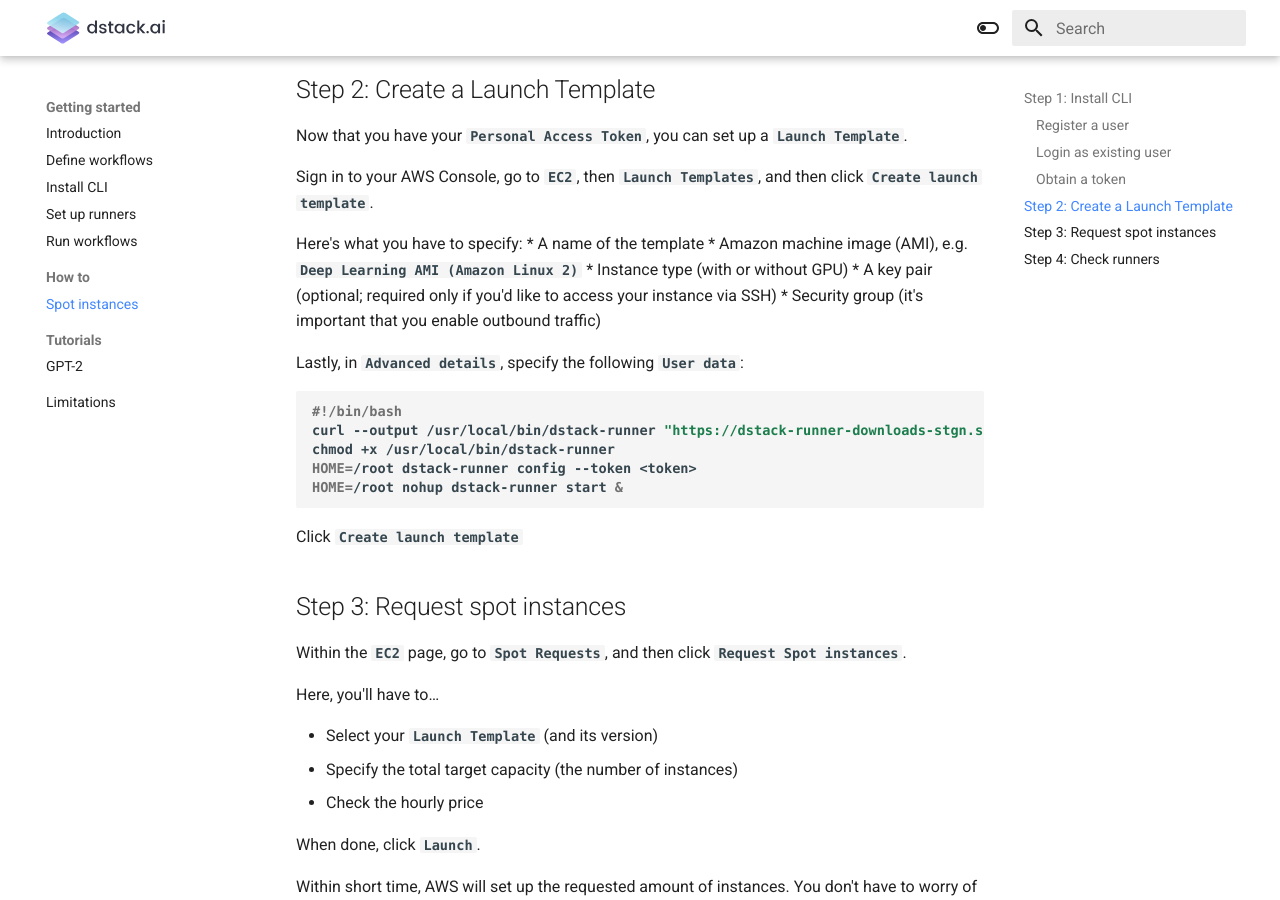
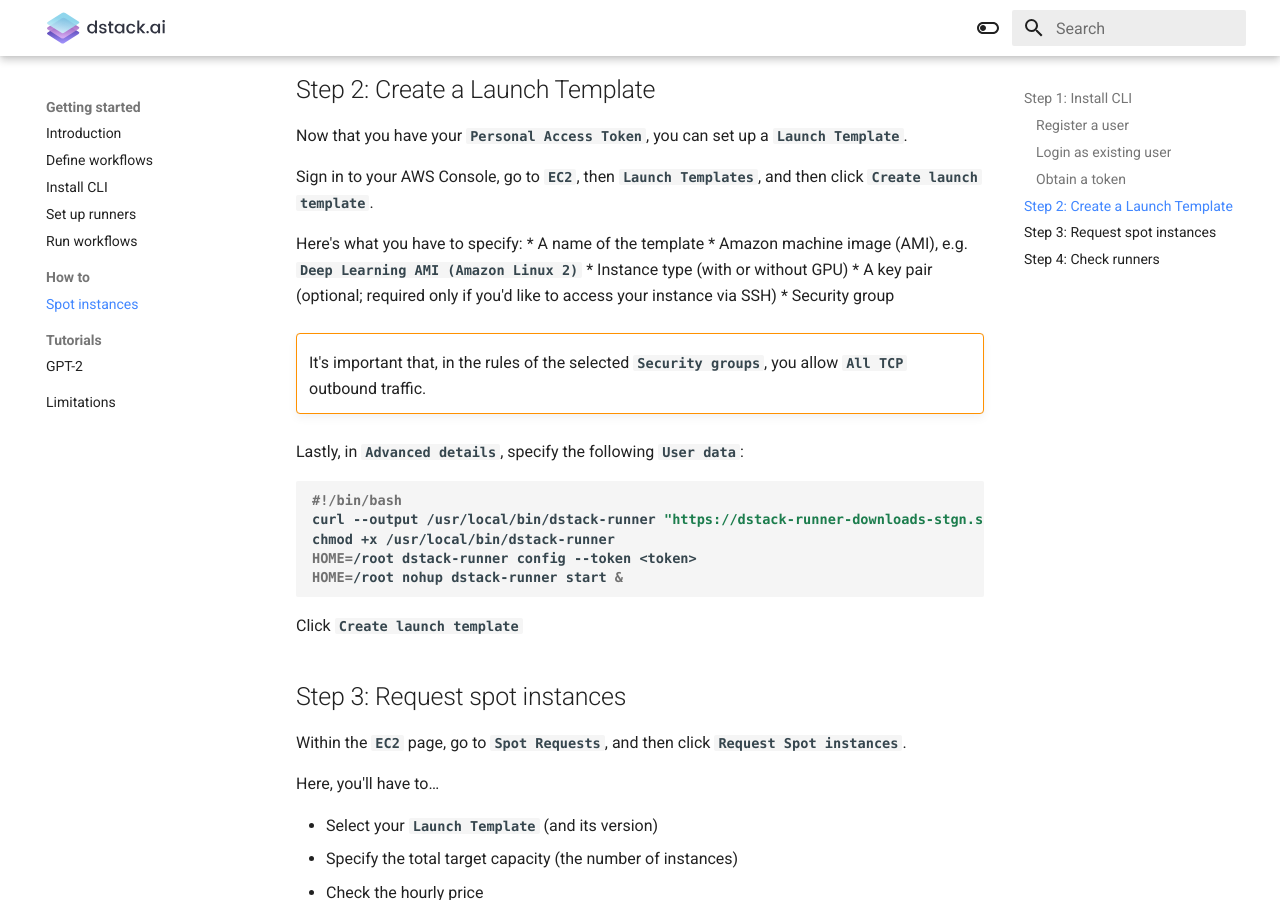
Before and after one commit to dstackai/dstack.github.io, an MkDocs documentation site: the page built from docs/spot-instances.md, in a window 1280 px wide and 900 px high, scrolled down 1455 px. Built offline with MkDocs 1.6.1 and Material for MkDocs 9.7.7, drawn with Linux system fonts in a browser that asks for light colours.

Commit message:
- Minor update of the `Spot instances` document

```diff
--- a/docs/spot-instances.md
+++ b/docs/spot-instances.md
@@ -68,7 +68,10 @@ Here's what you have to specify:
 * Amazon machine image (AMI), e.g. `Deep Learning AMI (Amazon Linux 2)`
 * Instance type (with or without GPU)
 * A key pair (optional; required only if you'd like to access your instance via SSH)
-* Security group (it's important that you enable outbound traffic)
+* Security group
+
+!!! warning ""
+    It's important that, in the rules of the selected `Security groups`, you allow `All TCP` outbound traffic.
 
 Lastly, in `Advanced details`, specify the following `User data`:
 
```
